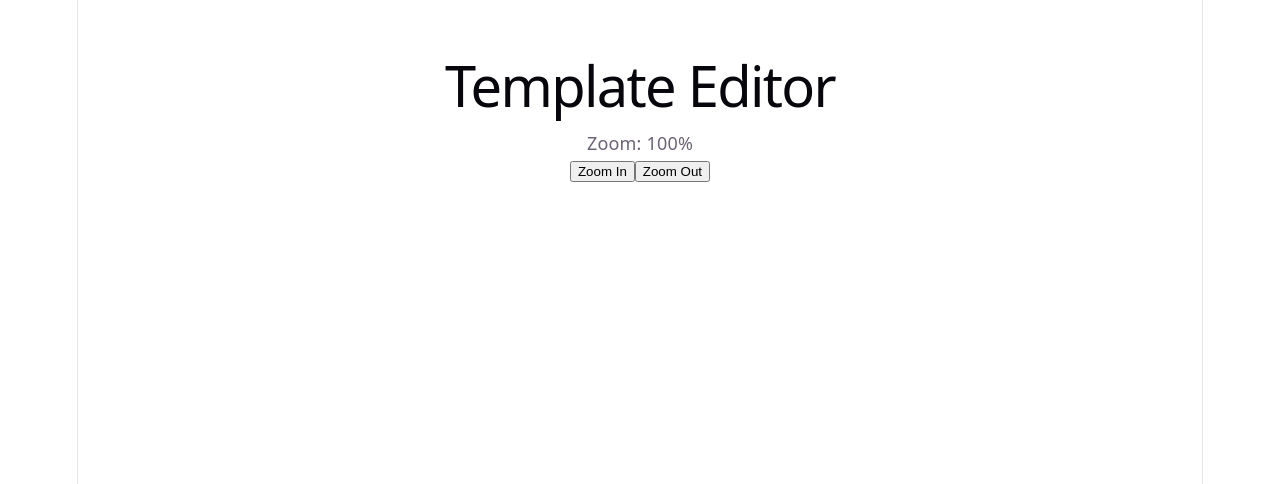
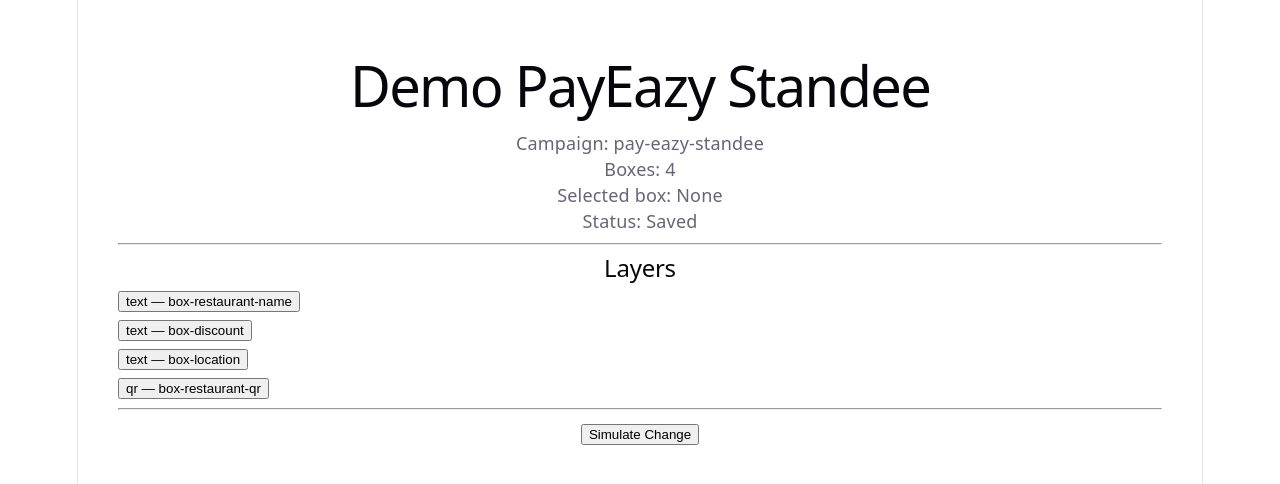
Before and after one commit to KunalEZzy/eazy-template-editor, a React (Vite) app: page / in a window 1280 px wide. Shown: the top 484 px of the page. Built offline with nearby package versions, Linux system fonts and the light colour scheme.

Commit message:
test for the zustand store.

```diff
--- a/src/App.tsx
+++ b/src/App.tsx
@@ -1,21 +1,78 @@
+import { useEffect } from "react";
+
+import { mockTemplate } from "./domain/template/template.mock";
 import { useEditorStore } from "./store/editorStore";
 
 function App() {
-  const zoom = useEditorStore((state) => state.zoom);
-  const setZoom = useEditorStore((state) => state.setZoom);
+  const template = useEditorStore((state) => state.template);
+  const selectedBoxId = useEditorStore(
+    (state) => state.selectedBoxId
+  );
+  const isDirty = useEditorStore((state) => state.isDirty);
+
+  const setTemplate = useEditorStore(
+    (state) => state.setTemplate
+  );
+
+  const selectBox = useEditorStore(
+    (state) => state.selectBox
+  );
+
+  const markDirty = useEditorStore(
+    (state) => state.markDirty
+  );
+
+  useEffect(() => {
+    setTemplate(mockTemplate);
+  }, [setTemplate]);
+
+  if (!template) {
+    return <div>Loading template...</div>;
+  }
 
   return (
     <div style={{ padding: "40px" }}>
-      <h1>Template Editor</h1>
+      <h1>{template.name}</h1>
 
-      <p>Zoom: {Math.round(zoom * 100)}%</p>
+      <p>
+        Campaign: {template.campaign}
+      </p>
 
-      <button onClick={() => setZoom(zoom + 0.1)}>
-        Zoom In
-      </button>
+      <p>
+        Boxes: {template.boxes.length}
+      </p>
 
-      <button onClick={() => setZoom(zoom - 0.1)}>
-        Zoom Out
+      <p>
+        Selected box:{" "}
+        {selectedBoxId ?? "None"}
+      </p>
+
+      <p>
+        Status:{" "}
+        {isDirty ? "Unsaved changes" : "Saved"}
+      </p>
+
+      <hr />
+
+      <h2>Layers</h2>
+
+      {template.boxes.map((box) => (
+        <button
+          key={box.id}
+          onClick={() => selectBox(box.id)}
+          style={{
+            display: "block",
+            marginBottom: "8px",
+          }}
+        >
+          {box.type} — {box.id}
+        </button>
+      ))}
+
+      <hr />
+
+      <button onClick={markDirty}>
+        Simulate Change
       </button>
     </div>
   );
```
